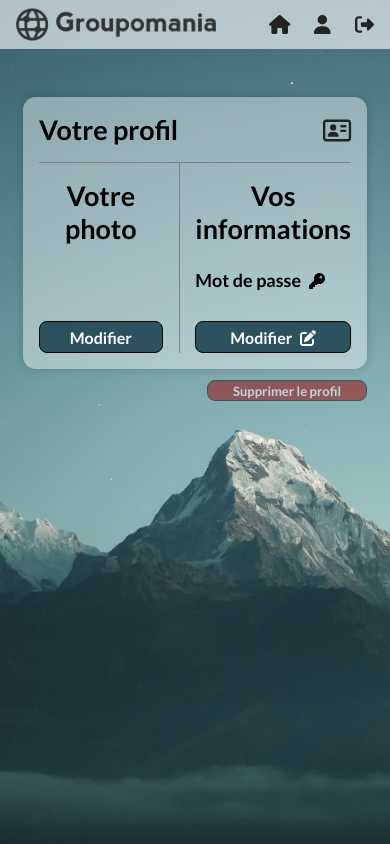
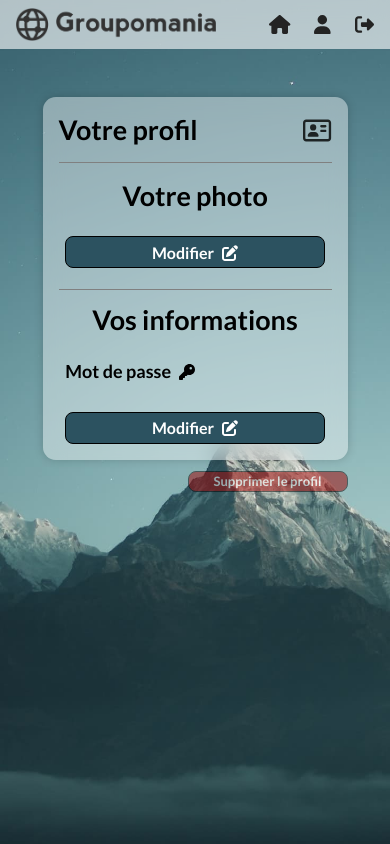
Before and after one commit to CamilleLinan/Groupomania_Angular, an Angular app: page /profil in a window 390 px wide. Built offline with nearby package versions, Linux system fonts and the light colour scheme; no server answers; sample sign-in values are in the browser's storage.

Commit message:
minor correction

```diff
--- a/src/app/login/components/login/login.component.scss
+++ b/src/app/login/components/login/login.component.scss
@@ -25,7 +25,7 @@
     &_section {
         padding: 1rem;
         width: 50%;
-        max-width: 400px;
+        max-width: 370px;
         margin: auto;
         background-color: rgba(201, 222, 220, 0.6);
         backdrop-filter: blur(10px);
--- a/src/app/login/services/login.service.ts
+++ b/src/app/login/services/login.service.ts
@@ -12,7 +12,6 @@ export class LoginService {
     createUser(formValue: UserSignUp): Observable<boolean> {
         return this.http.post('http://localhost:3001/api/user/signup', formValue).pipe(
             map(() => true),
-            delay(1000),
             catchError((error: HttpErrorResponse) => {
                 if (error.status === 409) {
                     return throwError('unique');
--- a/src/app/profil/components/profil/profil.component.scss
+++ b/src/app/profil/components/profil/profil.component.scss
@@ -1,6 +1,38 @@
+@media(max-width: 768px) {
+    .profil {
+        width: 70% !important;
+        max-width: inherit;
+        display: flex;
+        flex-direction: column;
+
+        &_container {
+            flex-direction: column;
+            align-items: center;
+
+            &_photo {
+                width: 95% !important;
+            }
+
+            &_deco {
+                display: block;
+                width: 100% !important;
+                height: 1px !important;
+                background-color: grey;
+                margin: 1.3rem 0 -0.2rem 0 !important;
+                z-index: 5000;
+            }
+
+            &_infos {
+                width: 95% !important;
+            }
+        }
+    }
+}
+
 .profil {
     position: relative;
     width: 80%;
+    max-width: 800px;
     margin: 3rem auto;
     background-color: rgba(255, 255, 255, 0.403);
     backdrop-filter: blur(10px);
--- a/src/app/profil/components/update-photo/update-photo.component.html
+++ b/src/app/profil/components/update-photo/update-photo.component.html
@@ -12,7 +12,7 @@
             class="update_photo_form_input"
         >
 
-        <button *ngIf="!openModify" (click)="onModify()" class="update_photo_form_btn">Modifier</button>
-        <button *ngIf="openModify" (click)="onSubmit()" class="update_photo_form_btn">Valider</button>
+        <button *ngIf="!openModify" (click)="onModify()" class="update_photo_form_btn">Modifier <fa-icon [icon]="editIcon"></fa-icon></button>
+        <button *ngIf="openModify" (click)="onSubmit()" class="update_photo_form_btn">Valider <fa-icon [icon]="validIcon"></fa-icon></button>
     </form>
 </article>
--- a/src/app/profil/components/update-photo/update-photo.component.scss
+++ b/src/app/profil/components/update-photo/update-photo.component.scss
@@ -13,6 +13,9 @@
 
     &_form {
         width: 100%;
+        display: flex;
+        flex-direction: column;
+        align-items: center;
 
         &_picture {
             height: 15rem;
@@ -30,3 +33,8 @@
         }
     }
 }
+
+fa-icon {
+    font-size: 16px;
+    margin-left: 0.3rem;
+}
--- a/src/app/profil/components/update-photo/update-photo.component.ts
+++ b/src/app/profil/components/update-photo/update-photo.component.ts
@@ -20,7 +20,7 @@ export class UpdatePhotoComponent {
   imagePreviewURL: string | undefined;
   fileToUpload: File | null = null
 
-  modifyIcon = faPenToSquare;
+  editIcon = faPenToSquare;
   validIcon = faCheck;
 
   constructor(private formBuilder: FormBuilder,
--- a/src/app/trending/components/trending-list/trending-list.component.html
+++ b/src/app/trending/components/trending-list/trending-list.component.html
@@ -28,5 +28,8 @@
                 {{ post.likes }}
             </button>
         </li>
+        <div *ngIf="posts.length === 0" class="no_post">
+            <p class="no_post_content">Aucune publication pour le moment !</p>
+        </div>
     </ul>
 </section>
--- a/src/app/trending/components/trending-list/trending-list.component.scss
+++ b/src/app/trending/components/trending-list/trending-list.component.scss
@@ -1,6 +1,7 @@
 @media(max-width: 768px) {
     .trending_page {
         width: 95% !important;
+        max-width: inherit;
     }
 }
 
@@ -34,6 +35,7 @@
                 border-radius: 10rem;
                 margin-right: 0.6rem;
                 border: 1px solid rgba(128, 128, 128, 0.6);
+                object-fit: cover;
             }
 
             &_names {
@@ -66,6 +68,7 @@
 
         &_img {
             width: 100%;
+            height: 350px;
             object-fit: cover;
             border-radius: 0.3rem;
             margin-top: 0.3rem;
@@ -87,3 +90,15 @@ button {
     font-size: 19px;
     height: 2rem;
 }
+
+.no_post {
+    background-color: rgba(255, 255, 255, 0.5);
+    backdrop-filter: blur(10px);
+    border-radius: 0.5rem;
+    margin-bottom: 1rem;
+    box-shadow: 0 0 10px #0000002e;
+
+    &_content {
+        text-align: center;
+    }
+}
```
